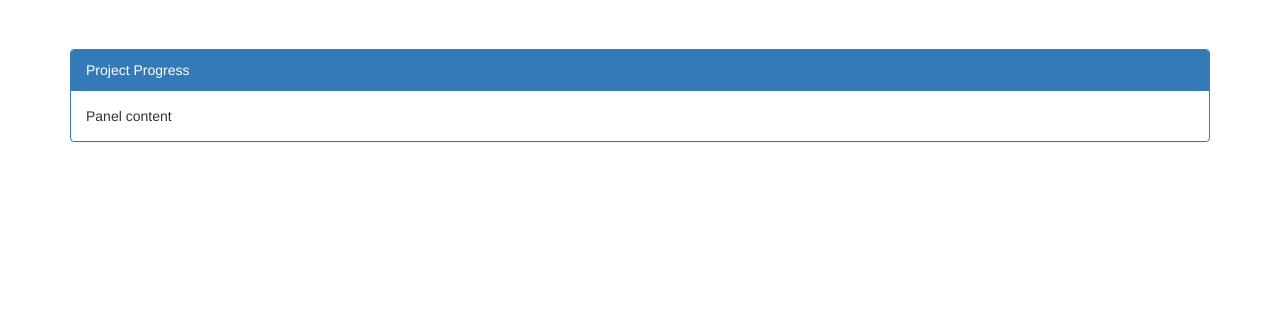
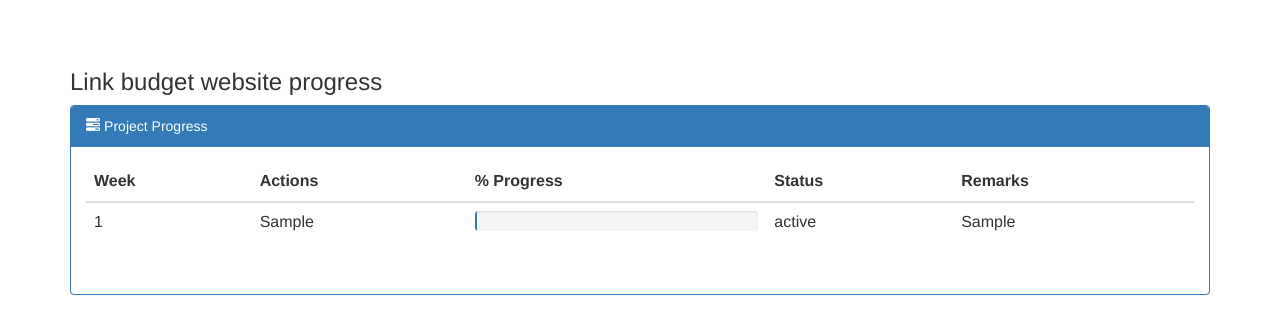
Before and after one commit to Slasher154/linkbudget, a Django app: page /progress/ in a window 1280 px wide. Shown: the part 51-385 px from the top of the page. Run offline with Django 3.2, Linux system fonts and the light colour scheme; tables that the repository leaves empty hold one stand-in row (values such as "Sample post"); parts of the project's set-up code (start-up, migrations or seed data) failed here and were passed over; some libraries are stand-ins or nearby versions.

Commit message:
Add page project progress

```diff
--- /dev/null
+++ b/mysite/models.py
@@ -0,0 +1,22 @@
+__author__ = 'thanatv'
+
+from django.db import models
+
+# Create your models here.
+
+
+class Progress(models.Model):
+    """
+    Store the progress of link budget website project
+    """
+    week = models.IntegerField()
+    actions = models.CharField(max_length=300)
+    percent = models.IntegerField()
+    status = models.CharField(max_length=40)
+    remarks = models.CharField(max_length=300)
+
+    def __str__(self):
+        return self.actions
+
+    class Meta:
+        ordering = ['week']
--- a/mysite/templates/progress.html
+++ b/mysite/templates/progress.html
@@ -1,10 +1,37 @@
 {% extends "base.html" %}
 {% load staticfiles %}
 {% block content %}
+    <h3>Link budget website progress</h3>
     <div class="panel panel-primary">
-        <div class="panel-heading">Project Progress</div>
+        <div class="panel-heading"><i class="glyphicon glyphicon-tasks"></i> Project Progress</div>
         <div class="panel-body">
-            Panel content
+            <table class="table">
+                <thead>
+                <tr>
+                    <th>Week</th>
+                    <th>Actions</th>
+                    <th>% Progress</th>
+                    <th>Status</th>
+                    <th>Remarks</th>
+                </tr>
+                </thead>
+                {% for p in progresses %}
+                    <tr>
+                        <td>{{ p.week }}</td>
+                        <td>{{ p.actions }}</td>
+                        <td>
+                            <div class="progress">
+                                <div class="progress-bar" role="progressbar" aria-valuenow="{{ p.percent }}" aria-valuemin="0"
+                                     aria-valuemax="100" style="width: {{ p.percent }}%;">
+                                    <span class="sr-only">{{ p.percent }}% Complete</span>
+                                </div>
+                            </div>
+                        </td>
+                        <td>{{ p.status }}</td>
+                        <td>{{ p.remarks }}</td>
+                    </tr>
+                {% endfor %}
+            </table>
         </div>
     </div>
 
--- a/mysite/views.py
+++ b/mysite/views.py
@@ -2,6 +2,7 @@ __author__ = 'thanatv'
 
 import sys
 import os
+from mysite.models import Progress
 
 from django.http import HttpResponse
 from django.shortcuts import render
@@ -30,7 +31,7 @@ def welcome(request):
     """
     A Welcome page
     """
-    return render(request, "welcome.html")
+    return render(request, 'welcome.html')
 
 
 def deploy(request):
@@ -58,8 +59,8 @@ def deploy(request):
 
 def progress(request):
     """A project progress page"""
-    return render(request, "progress.html")
-
+    progresses = Progress.objects.all()
+    return render(request, 'progress.html', {"progresses": progresses})
 
 
 def run(command, exit_on_error=True):
```
Also changed, not shown: linkbudget/models.py (+0 -15 lines), mysite/admin.py (added, +10 -0 lines).
